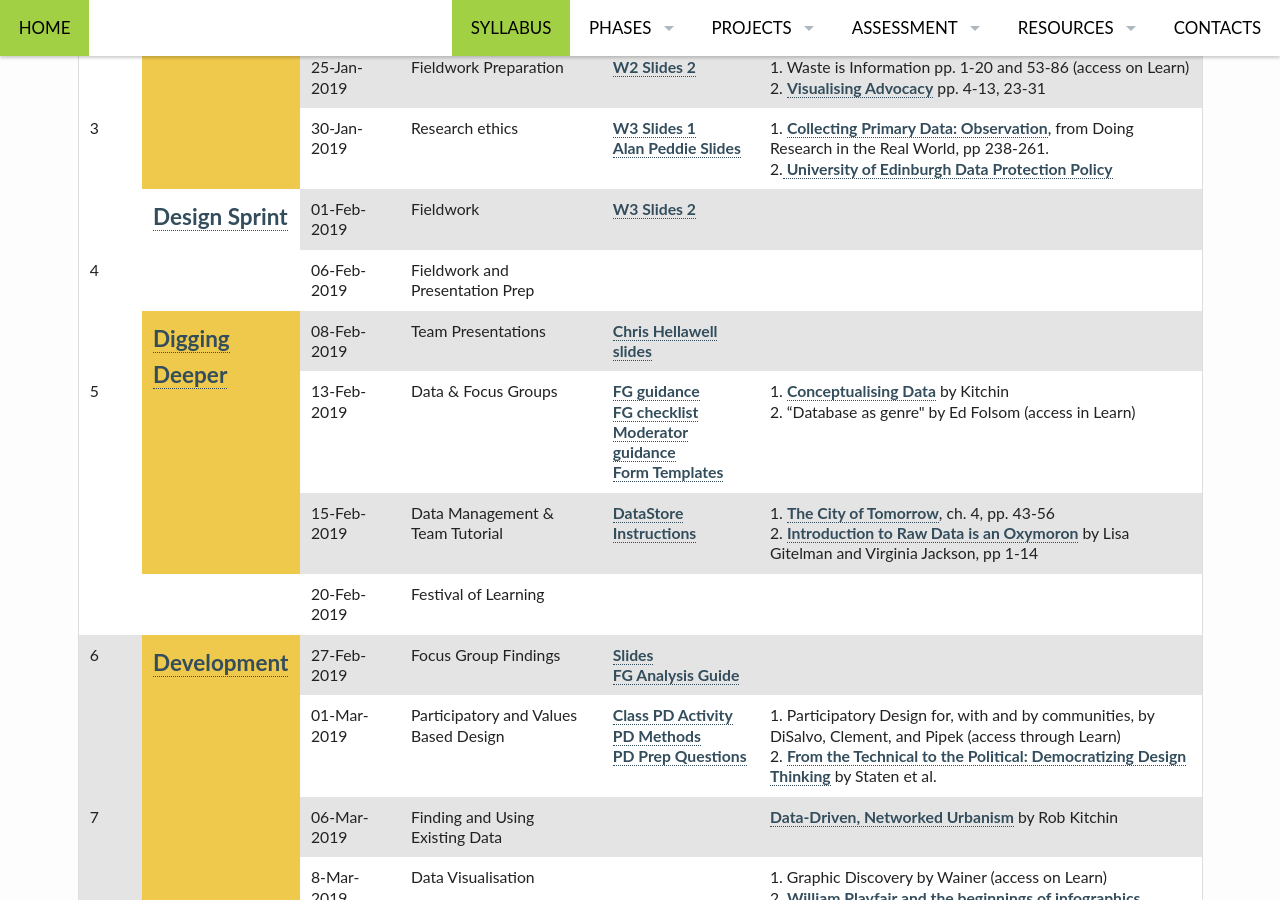
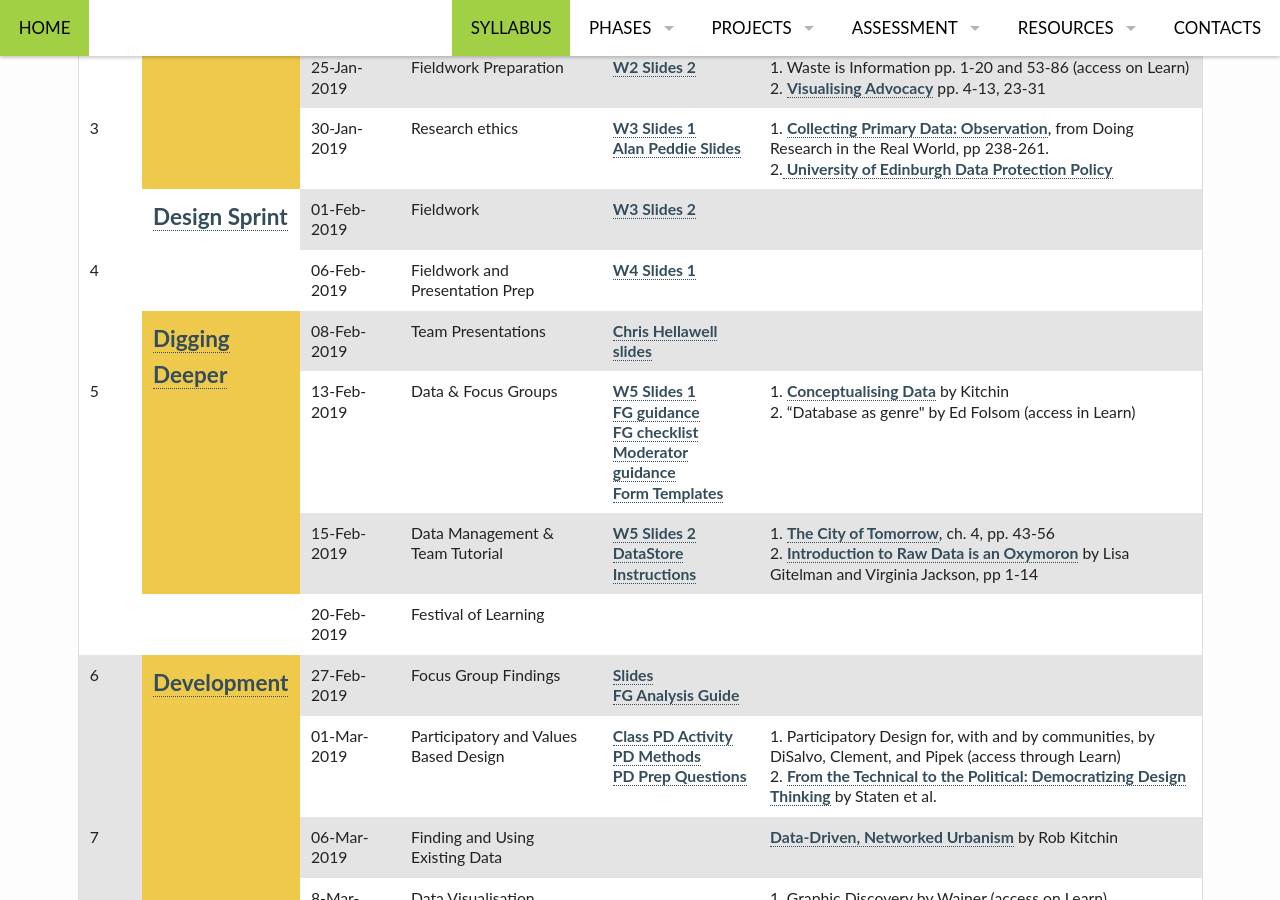
Before and after one commit to edinburghlivinglab/ddc, a Jekyll site: the page built from pages/syllabus.md, in a window 1280 px wide and 900 px high, scrolled down 1124 px. Built offline with Jekyll 4.4.1, drawn with Linux system fonts in a browser that asks for light colours.

Commit message:
Update syllabus.md

```diff
--- a/pages/syllabus.md
+++ b/pages/syllabus.md
@@ -129,7 +129,7 @@ permalink: "/syllabus/"
                 <td rowspan="2">4</td>
                 <td>06-Feb-2019</td>
                 <td>Fieldwork and Presentation Prep</td>
-                <td></td>
+                <td><a href="{{ site.baseurl }}/course_docs/week4-1.pptx" target="_blank">W4 Slides 1</a></td>
                 <td>&nbsp;</td>
             </tr>
             <tr>
@@ -145,7 +145,7 @@ permalink: "/syllabus/"
                 <td rowspan="2">5</td>
                 <td>13-Feb-2019</td>
                 <td>Data &amp; Focus Groups</td>
-                <td><a href="{{ site.baseurl }}/course_docs/DDS_focus_groups_guidance.pdf" target="_blank">FG guidance</a><br />
+                <td><a href="{{ site.baseurl }}/course_docs/week5-1.pptx" target="_blank">W5 Slides 1</a><br /><a href="{{ site.baseurl }}/course_docs/DDS_focus_groups_guidance.pdf" target="_blank">FG guidance</a><br />
                     <a href="{{ site.baseurl }}/course_docs/DDS_focus_groups_checklist.pdf" target="_blank">FG checklist</a><br />
                     <a href="{{ site.baseurl }}/course_docs/DDS_moderator_guidance.pdf" target="_blank">Moderator guidance</a><br/><a href="{{ site.baseurl }}/form_templates#focus_group_templates">Form Templates</a>
                 </td>
@@ -156,7 +156,7 @@ permalink: "/syllabus/"
                 <td>15-Feb-2019</td>
                 <td>Data Management &amp; Team Tutorial</td>
                 <td>
-                    <a href="{{ site.baseurl }}/data_store">DataStore Instructions</a></td>
+                    <a href="{{ site.baseurl }}/course_docs/week5-2.pptx" target="_blank">W5 Slides 2</a><br /><a href="{{ site.baseurl }}/data_store">DataStore Instructions</a></td>
                 <td>1. <a href="https://www.scribd.com/document/384155848/The-City-of-Tomorrow-Sensors-Networks-Hackers-And-the-Future-of-Urban-Life">The City of Tomorrow</a>, ch. 4, pp. 43-56<br />
                     2. <a href="https://raley.english.ucsb.edu/wp-content/Engl800/RawData-excerpts.pdf">Introduction to Raw Data is an Oxymoron</a> by Lisa Gitelman and Virginia Jackson, pp 1-14</td>
             </tr>
```
